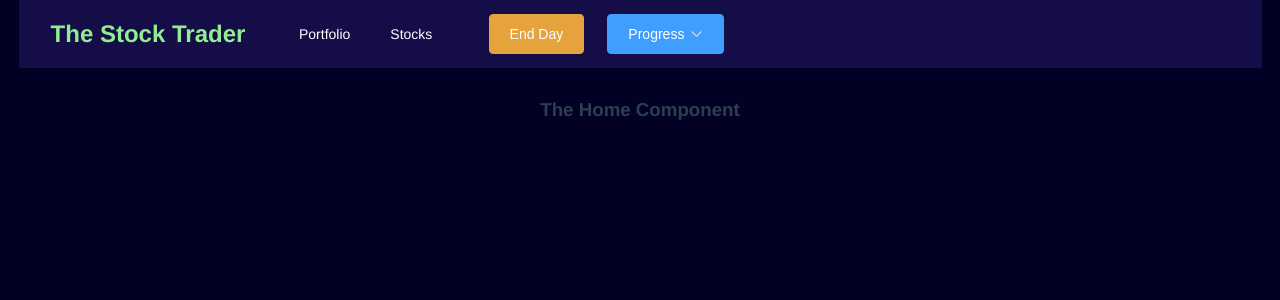
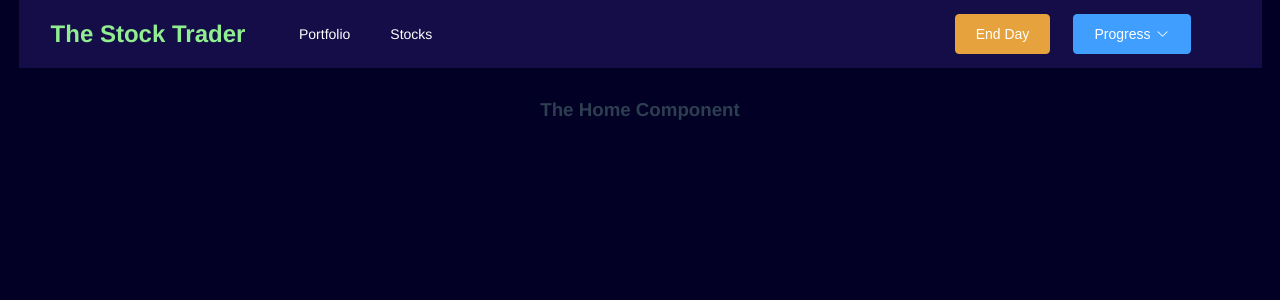
Before and after one commit to jippy89/the-stock-trader, a Vue app: page / in a window 1280 px wide. Shown: the top 300 px of the page. Built offline with nearby package versions, Linux system fonts and the light colour scheme.

Commit message:
style(Header): add offset prop

```diff
--- a/src/components/Header/Header.vue
+++ b/src/components/Header/Header.vue
@@ -27,7 +27,7 @@
 		<!-- <el-col :offset="7" :span="2">
 			<small>Current Money {{ money }}</small>
 		</el-col> -->
-		<el-col :span="2">
+		<el-col :offset="9" :span="2">
 			<el-button type="warning">
 				End Day
 			</el-button>
```
